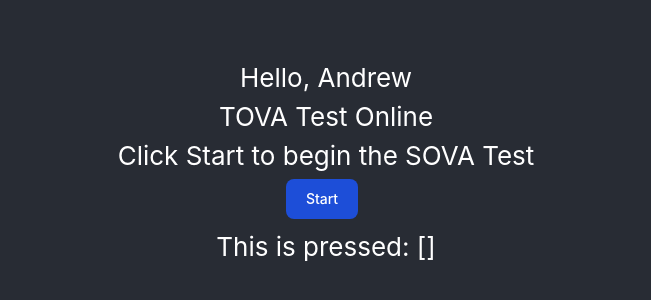
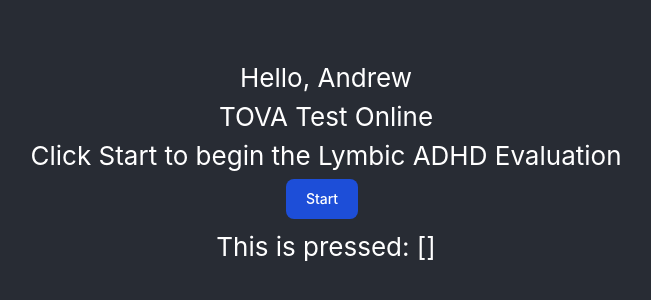
Before and after one commit to AndrewBudziszek/Lymbic, a React (Create React App) app: page / in a window 1280 px wide. Shown: the part 238-538 px from the top of the page, without its empty margins (314-965 px from the left). Built offline with nearby package versions, Linux system fonts and the light colour scheme.

Commit message:
Moved some things around. Added Lymbic branding title

```diff
--- a/public/index.html
+++ b/public/index.html
@@ -7,7 +7,7 @@
     <meta name="theme-color" content="#000000" />
     <meta
       name="description"
-      content="Web site created using create-react-app"
+      content="Lymbic is an ADHD Diagnostic Test based on the TOVA Test"
     />
     <link rel="apple-touch-icon" href="%PUBLIC_URL%/logo192.png" />
     <!--
@@ -24,7 +24,7 @@
       work correctly both with client-side routing and a non-root public URL.
       Learn how to configure a non-root public URL by running `npm run build`.
     -->
-    <title>React App</title>
+    <title>Lymbic</title>
   </head>
   <body>
     <noscript>You need to enable JavaScript to run this app.</noscript>
--- a/src/components/SOVA/SOVA.js
+++ b/src/components/SOVA/SOVA.js
@@ -61,9 +61,10 @@
 
     // Listen for Keypress
     const [pressed, setPressed] = useState([])
-    const ALLOWED_KEYS = [' ']
 
     useEffect(() => {
+        const ALLOWED_KEYS = [' ']
+
         const handleKeyDown = event => {
             const { key } = event
             if (ALLOWED_KEYS.includes(key) && !pressed.includes(key)) {
@@ -83,7 +84,7 @@
             document.removeEventListener('keydown', handleKeyDown)
             document.removeEventListener('keyup', handleKeyUp)
         }
-    }, [])
+    }, [pressed])
 
     return (
         <div className='game'>
@@ -93,7 +94,7 @@
                 </div>
                     : null
             }
-            {!runSOVA && !testInProgress ? <p>Click Start to begin the SOVA Test</p> : null}
+            {!runSOVA && !testInProgress ? <p>Click Start to begin the Lymbic ADHD Evaluation</p> : null}
             {!runSOVA ? <button
                 className='text-white bg-blue-700 hover:bg-blue-800 focus:ring-4 focus:ring-blue-300 font-medium rounded-lg text-sm px-5 py-2.5 text-center mr-2 mb-2 dark:bg-blue-600 dark:hover:bg-blue-700 dark:focus:ring-blue-800'
                 onClick={!runSOVA && !testInProgress ? startCountdown : cancelTest}>
```
